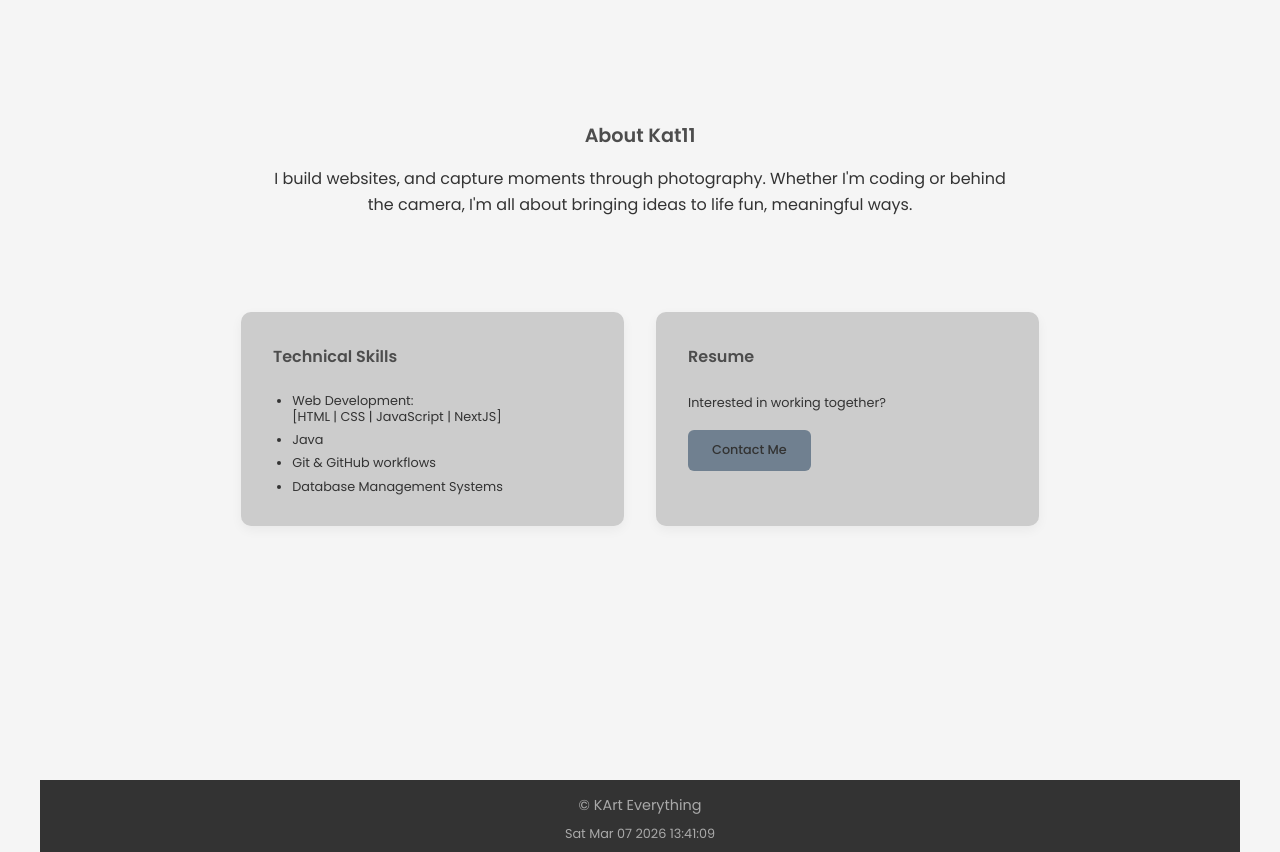
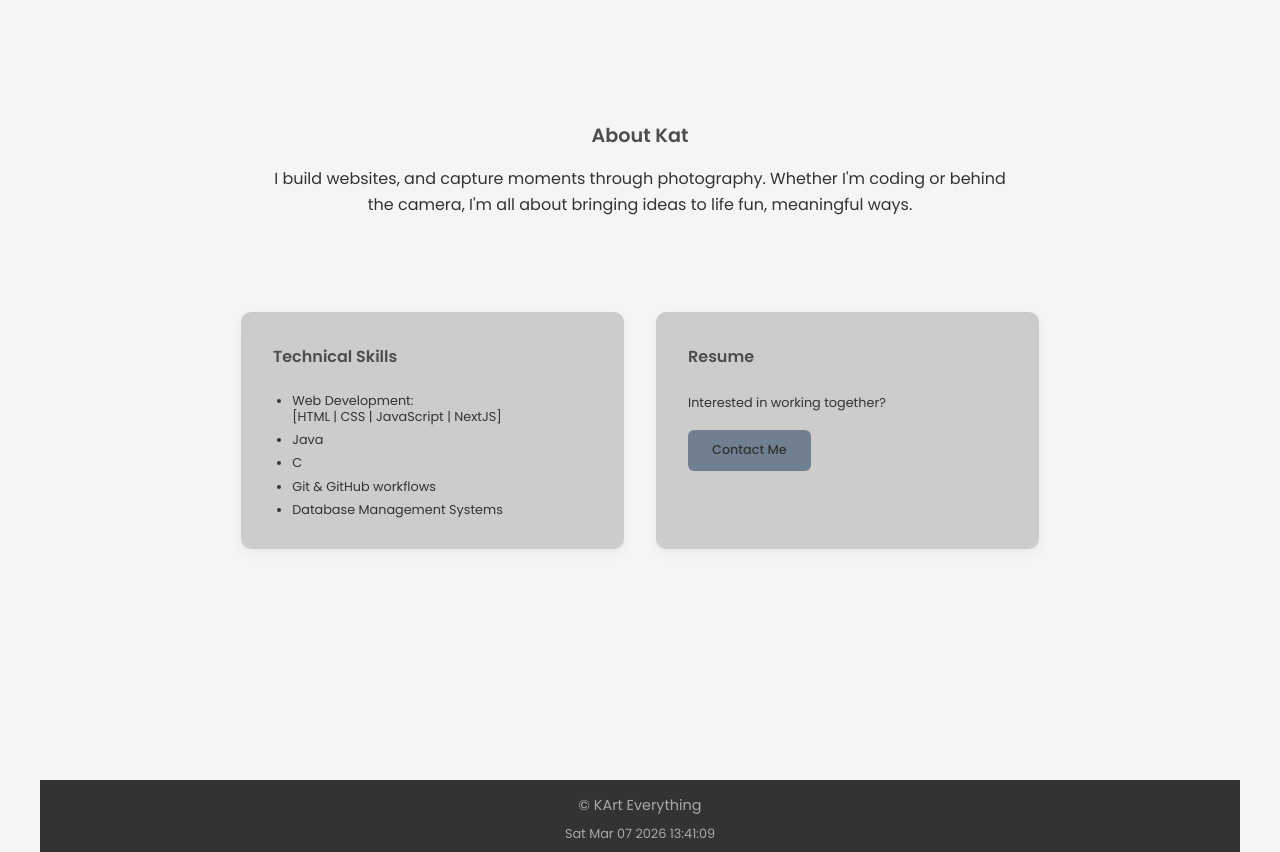
Before and after one commit to karteverything/karteverything2, a Next.js app: page / in a window 1280 px wide. Shown: the part 820-1672 px from the top of the page. Built offline with nearby package versions, Linux system fonts and the light colour scheme.

Commit message:
fix errors

```diff
--- a/app/layout.tsx
+++ b/app/layout.tsx
@@ -2,6 +2,7 @@ import "./globals.css";
 import Header from "@/components/Header";
 import Footer from "@/components/Footer";
 import Script from "next/script";
+import About from "@/components/About";
 
 export const metadata = {
     title: "KArt Everything",
@@ -13,7 +14,9 @@ export default function RootLayout({ children}) {
         <html lang="en">
             <body>
                 <Header />
+
                 {children}
+
                 <Footer />
 
                 <Script
--- a/components/About.js
+++ b/components/About.js
@@ -4,7 +4,7 @@ export default function About() {
             <div className="about-container container">
 
                 <div className="column full-width">
-                    <h2 className="section-title">About Kat11</h2>
+                    <h2 className="section-title">About Kat</h2>
 
                     <p>
                         I build websites, and capture moments through photography.
@@ -22,6 +22,7 @@ export default function About() {
                             [HTML | CSS | JavaScript | NextJS]
                         </li>
                         <li>Java</li>
+                        <li>C</li>
                         <li>Git & GitHub workflows</li>
                         <li>Database Management Systems</li>
                     </ul>
--- a/components/Hero.js
+++ b/components/Hero.js
@@ -7,7 +7,7 @@ export default function Hero() {
         <p id="home-intro">
           This is where I blend my passions - nature through photography,
           systems development, and a little bit of everything else.
-          <span className="blue-gradient-text">
+          <span className="blue-gradient-text">{" "}
             Welcome to my journal!
           </span>
         </p>
```
